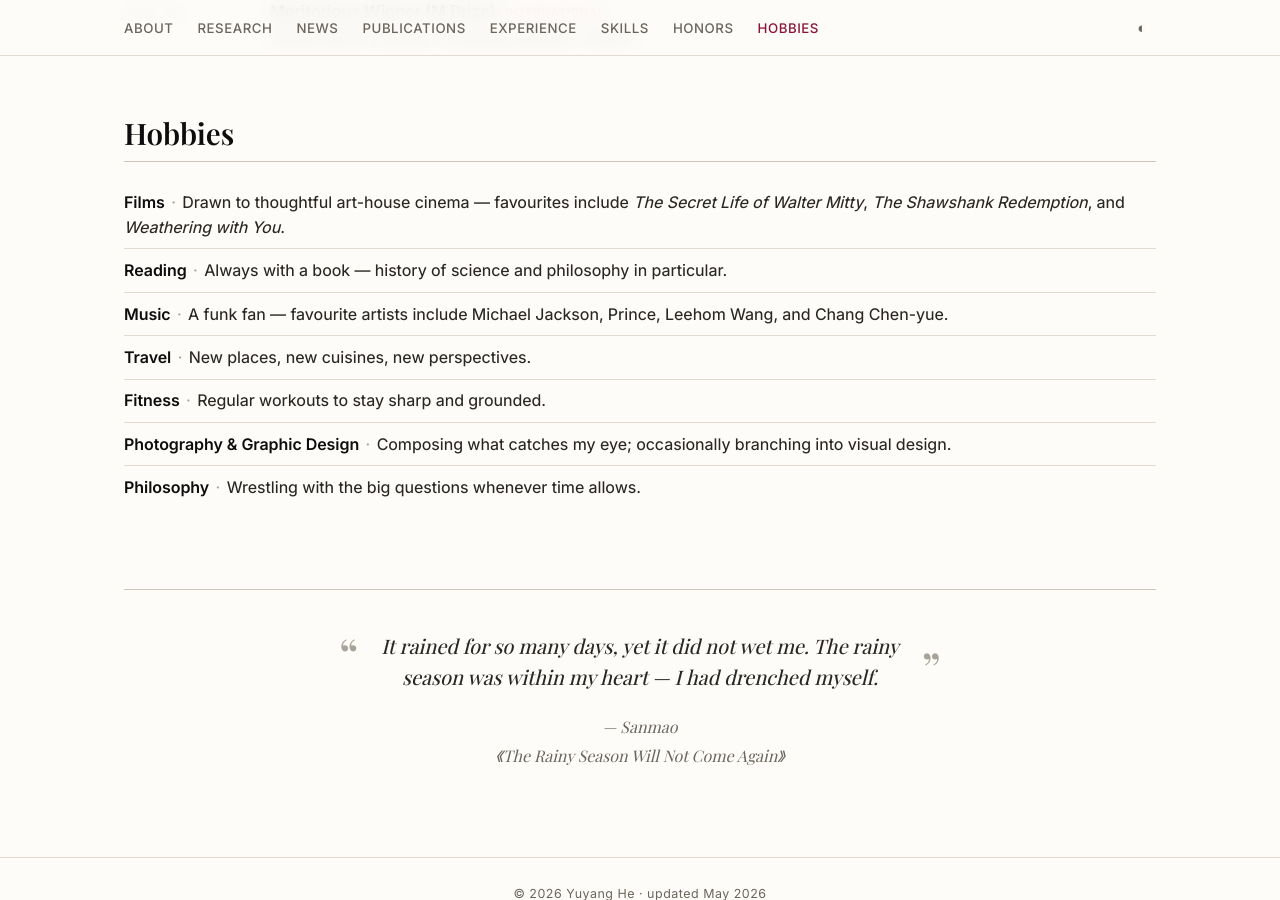
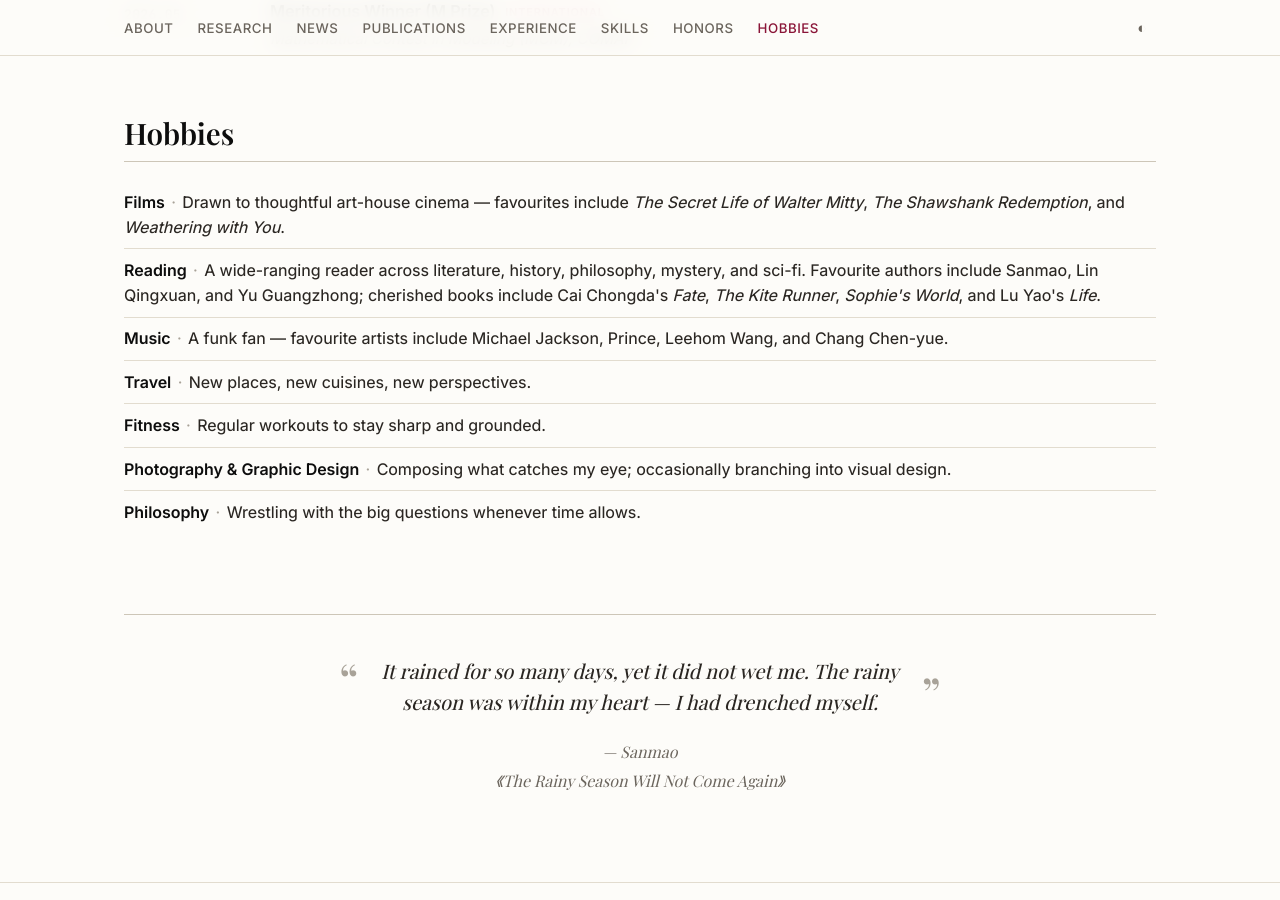
Before and after one commit to yuyanghe738-hub/yuyanghe738-hub.github.io, a Jekyll site: the page built from index.html, in a window 1280 px wide and 900 px high, scrolled down 1987 px. Built offline with Jekyll 4.4.1, drawn with Linux system fonts in a browser that asks for light colours; some web fonts are replaced.

Commit message:
Hobbies › Reading: list favourite authors and books

```diff
--- a/_data/hobbies.yml
+++ b/_data/hobbies.yml
@@ -6,7 +6,7 @@
   desc:  "Drawn to thoughtful art-house cinema — favourites include <em>The Secret Life of Walter Mitty</em>, <em>The Shawshank Redemption</em>, and <em>Weathering with You</em>."
 
 - title: "Reading"
-  desc:  "Always with a book — history of science and philosophy in particular."
+  desc:  "A wide-ranging reader across literature, history, philosophy, mystery, and sci-fi. Favourite authors include Sanmao, Lin Qingxuan, and Yu Guangzhong; cherished books include Cai Chongda's <em>Fate</em>, <em>The Kite Runner</em>, <em>Sophie's World</em>, and Lu Yao's <em>Life</em>."
 
 - title: "Music"
   desc:  "A funk fan — favourite artists include Michael Jackson, Prince, Leehom Wang, and Chang Chen-yue."
```
